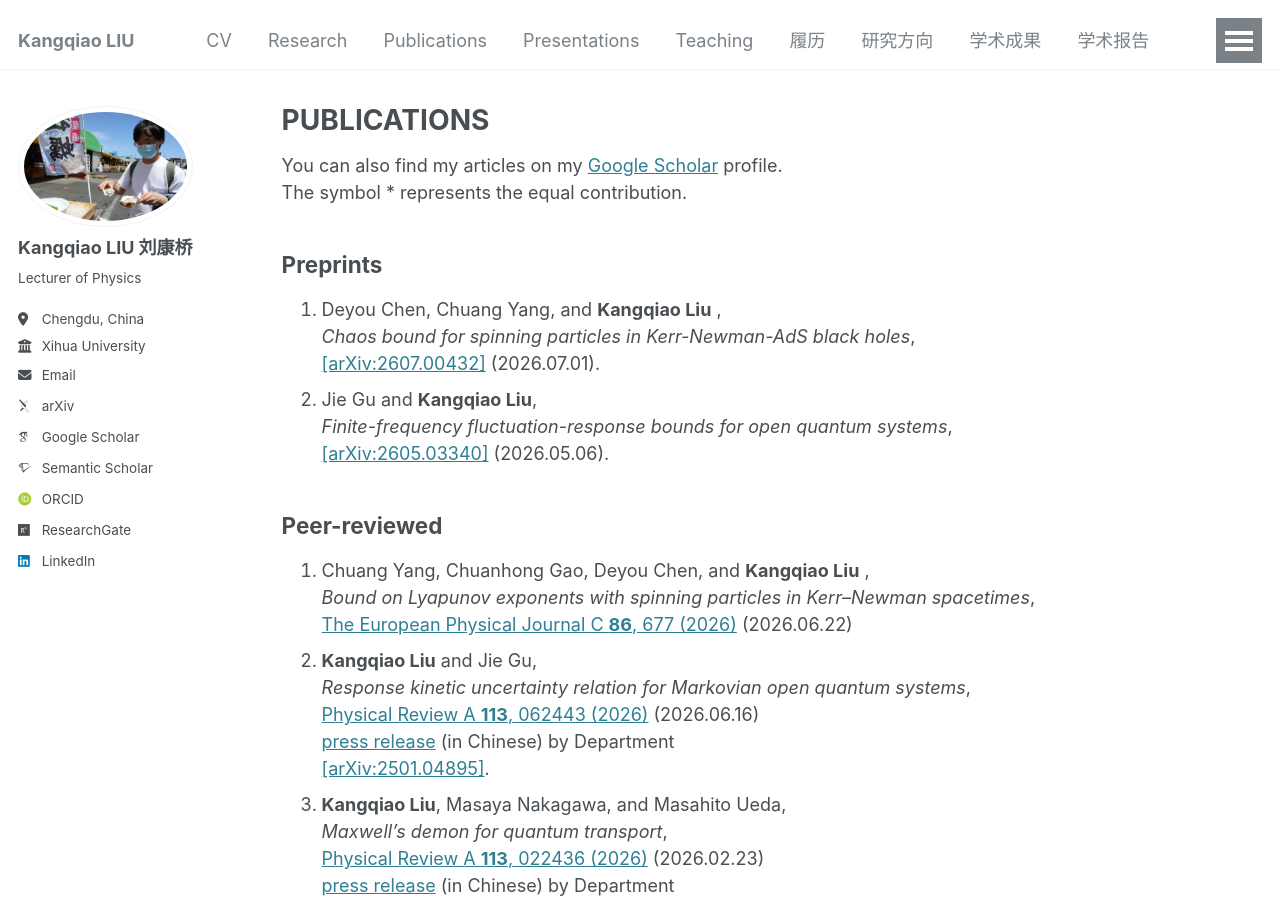
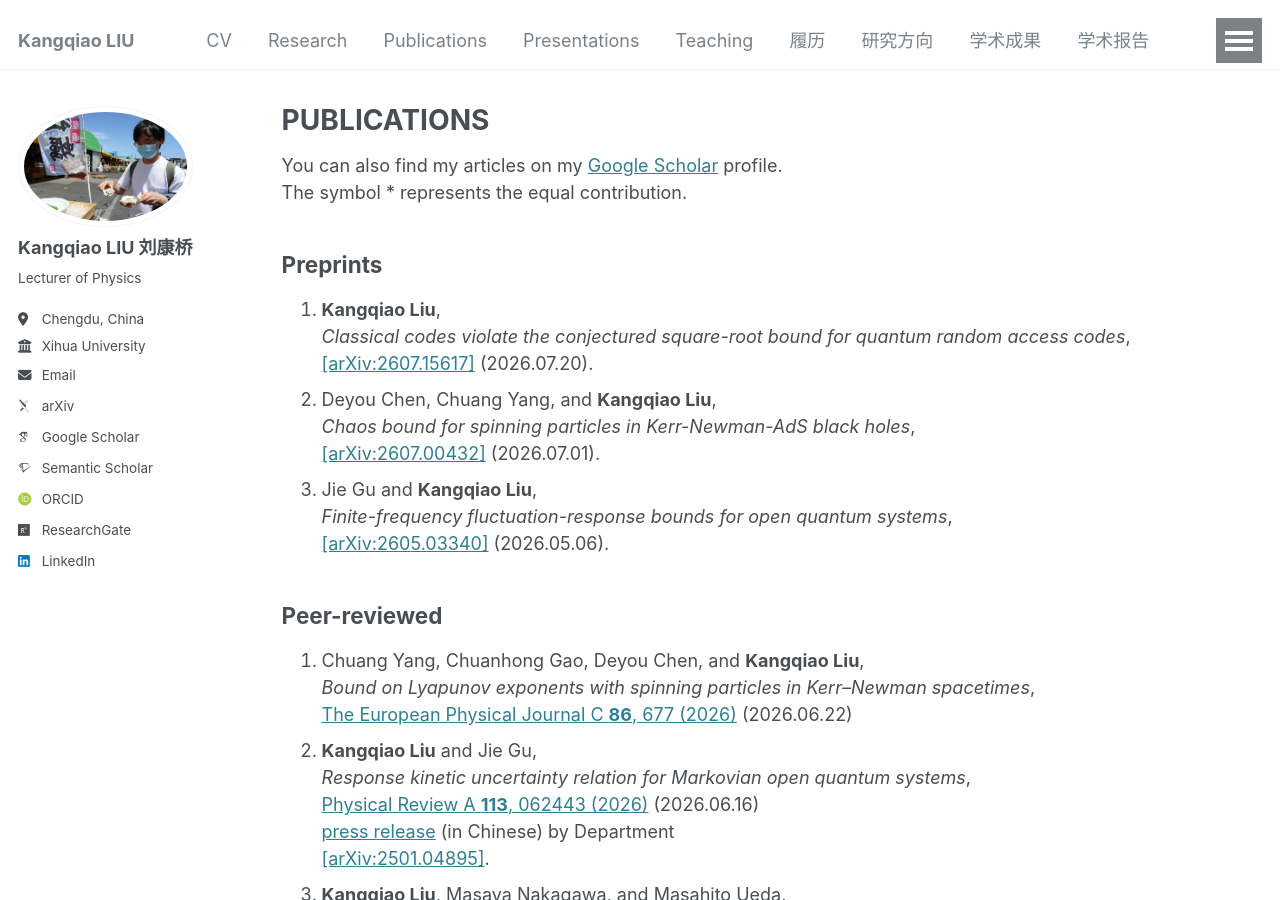
Before and after one commit to KangqiaoLiu/KangqiaoLiu.github.io, a Jekyll site: the page built from _pages/publications.md, in a window 1280 px wide and 900 px high. Built offline with Jekyll 4.4.1, drawn with Linux system fonts in a browser that asks for light colours; some web fonts are replaced.

Commit message:
Update publications.md

```diff
--- a/_pages/publications.md
+++ b/_pages/publications.md
@@ -13,15 +13,18 @@
 The symbol \* represents the equal contribution.
 
 ## **Preprints**
-1. Deyou Chen, Chuang Yang, and **Kangqiao Liu** ,<br />
+1. **Kangqiao Liu**,<br />
+  *Classical codes violate the conjectured square-root bound for quantum random access codes*,<br />
+  [[arXiv:2607.15617]](https://arxiv.org/abs/2607.15617) (2026.07.20).
+2. Deyou Chen, Chuang Yang, and **Kangqiao Liu**,<br />
   *Chaos bound for spinning particles in Kerr-Newman-AdS black holes*,<br />
   [[arXiv:2607.00432]](https://arxiv.org/abs/2607.00432) (2026.07.01).
-2. Jie Gu and **Kangqiao Liu**,<br />
+3. Jie Gu and **Kangqiao Liu**,<br />
   *Finite-frequency fluctuation-response bounds for open quantum systems*,<br />
   [[arXiv:2605.03340]](https://arxiv.org/abs/2605.03340) (2026.05.06).
 
 ## **Peer-reviewed**
-1. Chuang Yang, Chuanhong Gao, Deyou Chen, and **Kangqiao Liu** ,<br />
+1. Chuang Yang, Chuanhong Gao, Deyou Chen, and **Kangqiao Liu**,<br />
   *Bound on Lyapunov exponents with spinning particles in Kerr–Newman spacetimes*,<br />
   [The European Physical Journal C **86**, 677 (2026)](https://link.springer.com/article/10.1140/epjc/s10052-026-15894-8) (2026.06.22)
 2. **Kangqiao Liu** and Jie Gu,<br />
```
